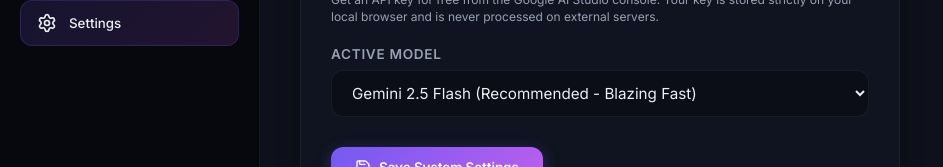
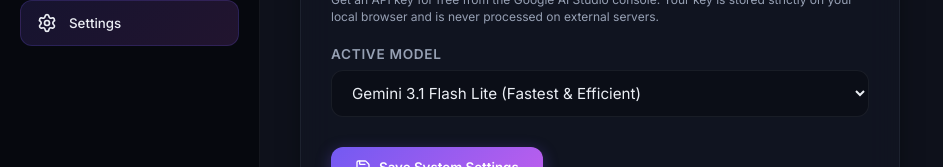
Before and after one commit to riwazudas/CareerPilot, a React (Vite) app: page / in a window 1280 px wide. Both pictures are taken after a click on the button "Settings". Shown: the part 322-489 px from the top of the page, without its empty margins (0-943 px from the left). Built offline with nearby package versions, Linux system fonts and the light colour scheme; no server answers.

Commit message:
fix: changed default model

```diff
--- a/src/App.jsx
+++ b/src/App.jsx
@@ -70,7 +70,7 @@
 function App() {
   const [activeView, setActiveView] = useState('dashboard');
   const [apiKey, setApiKey] = useState(() => localStorage.getItem('cp_api_key') || '');
-  const [modelName, setModelName] = useState(() => localStorage.getItem('cp_model_name') || 'gemini-2.5-flash');
+  const [modelName, setModelName] = useState(() => localStorage.getItem('cp_model_name') || 'gemini-3.1-flash-lite');
 
   const [resumeText, setResumeText] = useState(() => {
     return localStorage.getItem('cp_resume') || defaultResume;
@@ -243,7 +243,7 @@
     localStorage.removeItem('cp_model_name');
 
     setApiKey('');
-    setModelName('gemini-2.5-flash');
+    setModelName('gemini-3.1-flash-lite');
     setResumeText(defaultResume);
     const samples = getSampleJobs();
     setJobs(samples);
--- a/src/utils/gemini.js
+++ b/src/utils/gemini.js
@@ -2,7 +2,7 @@
  * Utility service to call the Gemini API directly from the client side.
  */
 
-const DEFAULT_MODEL = 'gemini-2.5-flash';
+const DEFAULT_MODEL = 'gemini-3.1-flash-lite';
 
 /**
  * Sends a prompt to the Gemini API and returns the text response.
--- a/src/views/Settings.jsx
+++ b/src/views/Settings.jsx
@@ -4,12 +4,12 @@
 export default function Settings({ apiKey, modelName, onSaveSettings, onClearDatabase }) {
   const [keyInput, setKeyInput] = useState(apiKey);
   const [modelSelect, setModelSelect] = useState(
-    ['gemini-2.5-flash', 'gemini-2.0-flash-lite', 'gemini-2.0-flash', 'gemini-1.5-flash'].includes(modelName)
+    ['gemini-3.1-flash-lite', 'gemini-2.5-flash-lite', 'gemini-2.5-flash', 'gemini-3-flash'].includes(modelName)
       ? modelName
       : 'custom'
   );
   const [customModel, setCustomModel] = useState(
-    ['gemini-2.5-flash', 'gemini-2.0-flash-lite', 'gemini-2.0-flash', 'gemini-1.5-flash'].includes(modelName)
+    ['gemini-3.1-flash-lite', 'gemini-2.5-flash-lite', 'gemini-2.5-flash', 'gemini-3-flash'].includes(modelName)
       ? ''
       : modelName
   );
@@ -33,7 +33,7 @@
     if (confirm('CAUTION: This will delete ALL tracked jobs, tailored resumes, cover letters, and reset settings back to default. This cannot be undone. Are you absolutely sure?')) {
       onClearDatabase();
       setKeyInput('');
-      setModelSelect('gemini-2.5-flash');
+      setModelSelect('gemini-3.1-flash-lite');
       setCustomModel('');
       triggerNotification('Database cleared & reset!');
     }
@@ -99,10 +99,10 @@
                 value={modelSelect}
                 onChange={(e) => setModelSelect(e.target.value)}
               >
-                <option value="gemini-2.5-flash">Gemini 2.5 Flash (Recommended - Blazing Fast)</option>
-                <option value="gemini-2.0-flash-lite">Gemini 2.0 Flash Lite</option>
-                <option value="gemini-2.0-flash">Gemini 2.0 Flash</option>
-                <option value="gemini-1.5-flash">Gemini 1.5 Flash</option>
+                <option value="gemini-3.1-flash-lite">Gemini 3.1 Flash Lite (Fastest & Efficient)</option>
+                <option value="gemini-2.5-flash-lite">Gemini 2.5 Flash Lite</option>
+                <option value="gemini-2.5-flash">Gemini 2.5 Flash</option>
+                <option value="gemini-3-flash">Gemini 3 Flash (Advanced Reasoning)</option>
                 <option value="custom">Custom Endpoint Model...</option>
               </select>
             </div>
```
